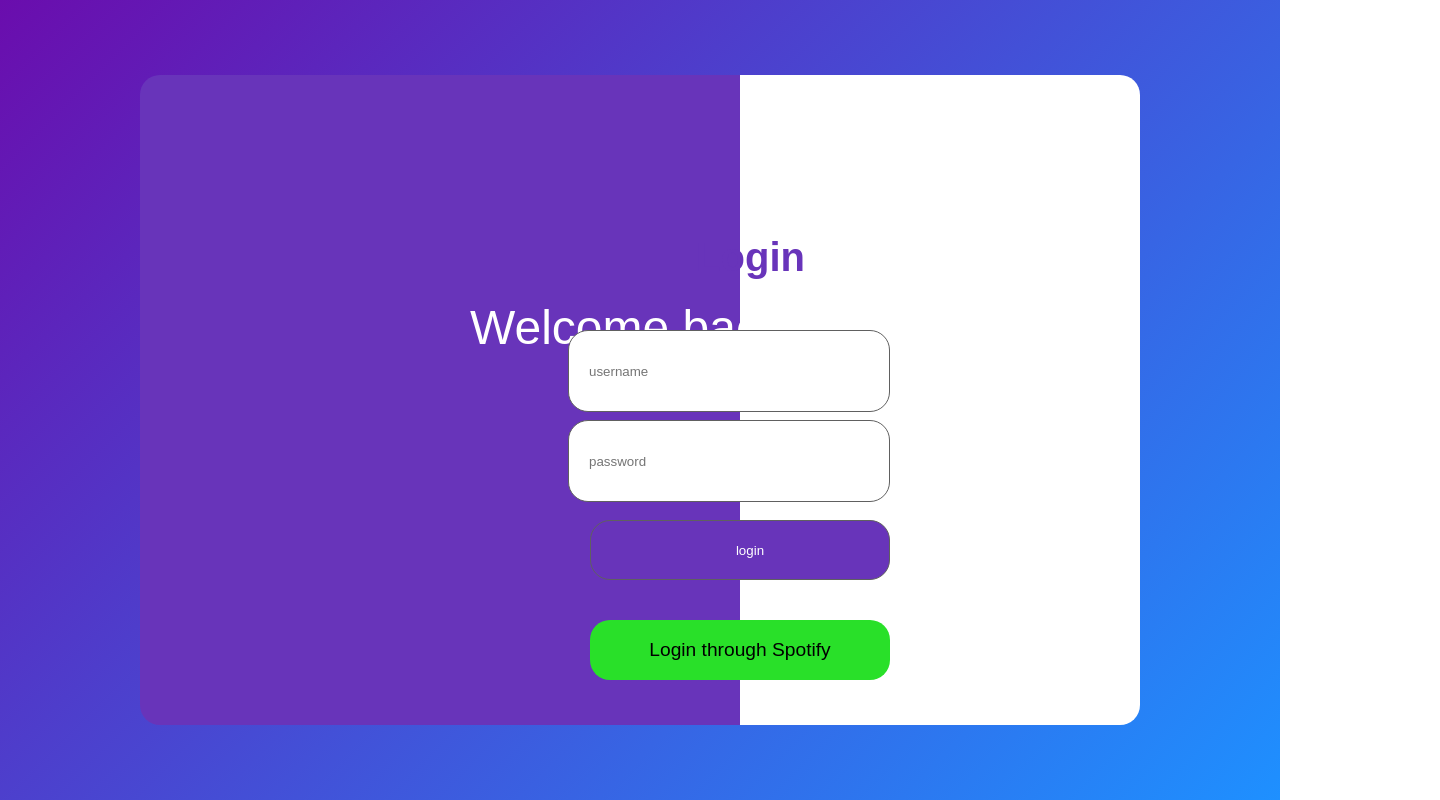
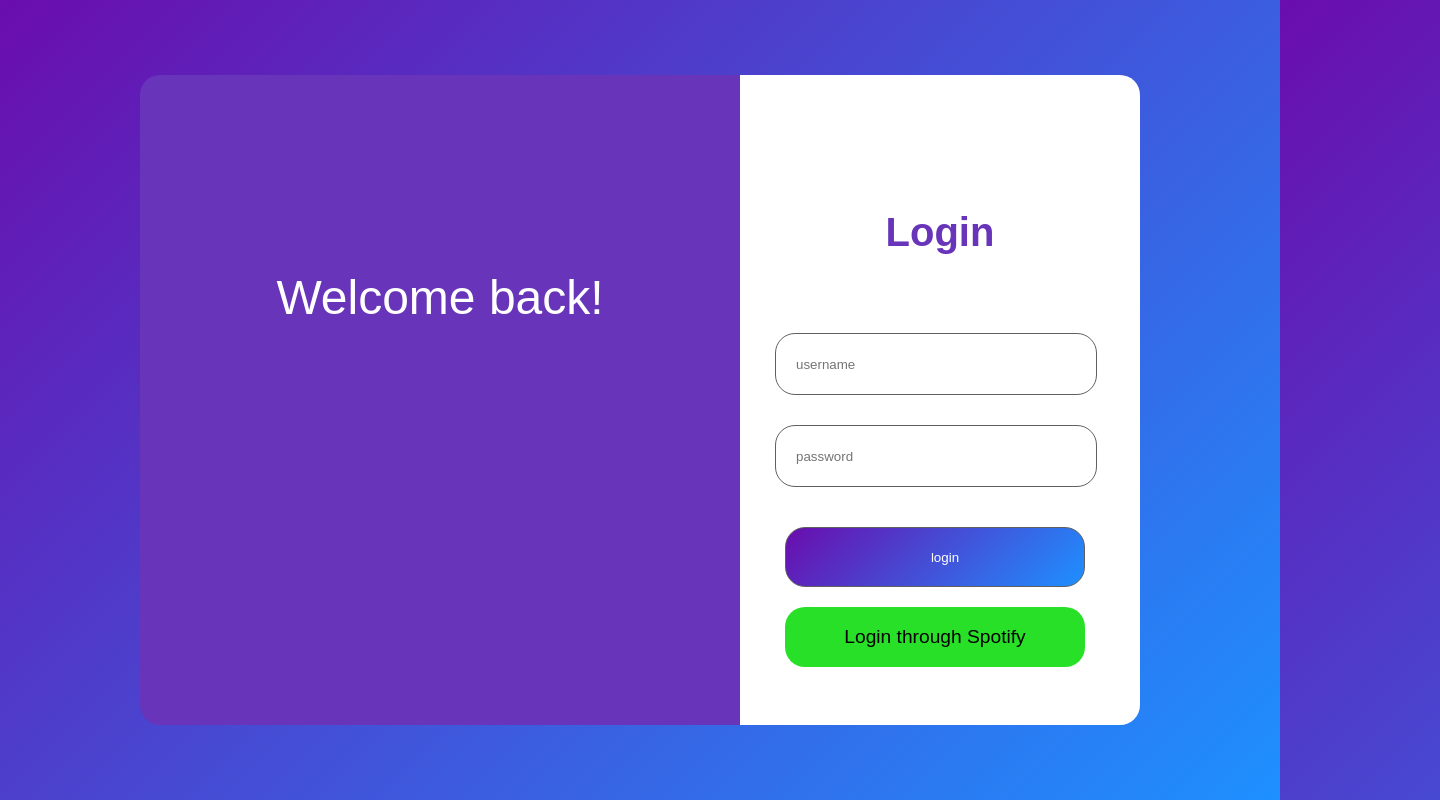
Before and after one commit to joshuaconk14/Nowtify_frontend, a React app: page /login in a window 1280 px wide. Shown: the whole page, 1440 px wide, since content can reach past the window. Built offline with nearby package versions, Linux system fonts and the light colour scheme.

Commit message:
login stable

```diff
--- a/src/pages/login.css
+++ b/src/pages/login.css
@@ -5,20 +5,20 @@
 }
 
 .login-header {
-    position: absolute;
+    position: relative;
     font-size: 2.5em;
-    top: 225px;
-    right: 475px;
+    top: 125px;
+    left: 300px;
     margin-top: -50px; /* Moves header up */
     margin: 10px auto; /* padding */
     color: #6834ba;
 }
 
 .welcome-back-text {
-    position: absolute;
+    position: relative;
     font-size: 3em;
-    top: 350px;
-    left: 470px;
+    top: 180px;
+    right: 200px;
     margin-top: -50px;
 }
 
@@ -34,12 +34,12 @@
 
 
 .username-box {
-    position: absolute;
+    position: relative;
     border: 1px solid #606060; /* black border */
     width: 300px;
-    height: 60px;
-    top: 330px;
-    right: 390px;
+    height: 40px;
+    top: 140px;
+    left: 635px;
     padding: 10px 0; /* Removes padding on sides to maintain fixed width */
     border-radius: 20px;
     background-color: white;
@@ -53,13 +53,13 @@
 }
 
 .password-box {
-    position: absolute;
+    position: relative;
     border: 1px solid #606060; /* black border */
     display: block; /* buttons displayed vertically (column form) */
     width: 300px;
-    height: 60px;
-    top: 420px;
-    right: 390px;
+    height: 40px;
+    top: 170px;
+    left: 635px;
     padding: 10px 0; /* Removes padding on sides to maintain fixed width */
     border-radius: 20px;
     background-color: white;
@@ -72,16 +72,16 @@
 }
 
 .login-submit {
-    position: absolute;
+    position: relative;
     border: 1px solid #606060; /* black border */
     display: block; /* buttons displayed vertically (column form) */
     width: 300px;
     height: 60px;
-    top: 520px;
-    right: 390px;
+    top: 210px;
+    left: 645px;
     padding: 10px 0; /* Removes padding on sides to maintain fixed width */
     border-radius: 20px;
-    background-color: #6834ba;
+    background: linear-gradient(135deg, #6a0dad, #1e90ff);
     box-shadow: none;
 
     /* text */
@@ -91,9 +91,9 @@
 }
 
 .spotify-login-button {
-    position: absolute;
-    top: 600px;
-    right: 390px;
+    position: relative;
+    top: 210px;
+    left: 295px;
     display: block; /* buttons displayed vertically (column form) */
     margin: 20px auto; /* padding */
     padding: 10px 0; /* Removes padding on sides to maintain fixed width */
--- a/src/pages/login.js
+++ b/src/pages/login.js
@@ -3,8 +3,13 @@
 
 function Login() {
 
+
+
   // state variable for spotify login
   const [goToUserAuth, setGoToUserAuth] = React.useState(false)
+
+
+
 
 
 
@@ -15,19 +20,21 @@
     window.location.href = "http://127.0.0.1:5003/spotify-login";
   }
 
+  // button setting variables to true
   return (
-    <div className="container">
-      <div className="big-rectangle">
-        <h1 className="login-header">Login</h1>
-        <p className="welcome-back-text">Welcome back!</p>
+    <div class ="container">
+      <div class="big-rectangle">
+        <h1 class="login-header">Login</h1>
+        <p class ="welcome-back-text">Welcome back!</p>
+
 
         <form>
-          <input type="text" name="username" placeholder="username" className="username-box" />
-          <input type="password" name="password" placeholder="password" className="password-box" />
+          <input type="text" name="username" placeholder="username" class ="username-box" />
+          <input type="password" name="password" placeholder="password" class ="password-box" />
           <input type="submit" value="login" className="login-submit" />
         </form>
 
-        <button onClick={() => setGoToUserAuth(true)} className="spotify-login-button">
+        <button onClick={() => setGoToUserAuth(true)} class ="spotify-login-button">
           Login through Spotify
         </button>
       </div>
```
Also changed, not shown: src/pages/dashboard.js (added, +13 -0 lines), src/pages/dashboard.css (added), src/pages/login.html (deleted).
